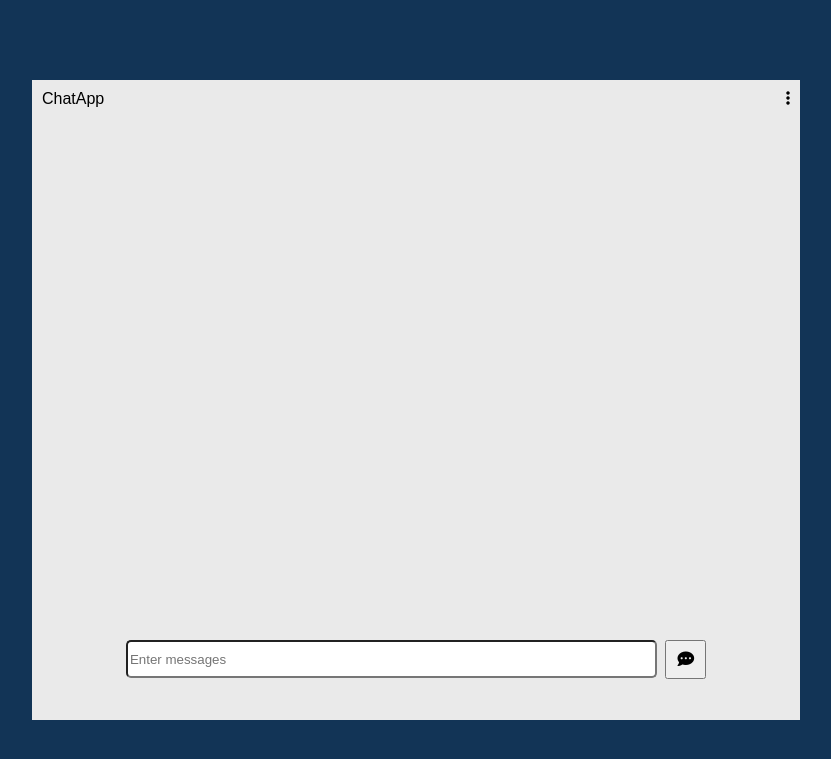
After one commit to IshmamR/ChatApp, a PHP site: page /main.php in a window 1280 px wide. The commit adds this page. Shown: the top 759 px of the page, without its empty margins (224-1055 px from the left). Run offline with PHP 8.4, Linux system fonts and the light colour scheme; some libraries are stand-ins or nearby versions.

Commit message:
Add files via upload

```diff
--- /dev/null
+++ b/chatApp/main.css
@@ -0,0 +1,95 @@
+html {
+	overflow: hidden;
+}
+body {
+	background-color:#123456;
+	min-height: 100%;
+	font-family: arial, sans-serif;
+}
+div{
+
+}
+.main {
+	position:absolute;
+	top:50%;
+	left:50%;
+	transform:translate(-50%,-50%);
+	height:80%;
+	width:60%;
+	background-color:#EAEAEA;
+}
+.main div {
+	background-color:#eaeaea;
+}
+
+.head {
+	padding:10px;
+	display:flex;
+	flex-direction:row;
+	justify-content:space-between;
+	max-height:10%;
+}
+
+.links span {
+	float:right;
+}
+.hide, #link {
+	display:none;
+}
+.show {
+
+}
+
+.bod {
+	height:80%;
+	overflow:auto;
+}
+
+.bod ul {
+	padding:0px 5px;
+}
+.bod ul li {
+	list-style:none;
+	display:block;
+	margin:7px 3px;
+}
+
+.other {
+	text-align:left;
+}
+.self {
+	text-align:right;
+}
+
+.sender {
+	padding:10px;
+	max-height:10%;
+	display:flex;
+	justify-content:center;
+}
+
+
+.sender form {
+	width: 100%;
+	margin: auto;
+	display: flex;
+	justify-content: center;
+}
+.sender input {
+	margin-right:0.5rem;
+	border-radius:5px;
+	min-width: 70%;
+	height: 2rem;
+}
+
+.sender button {
+	padding: 10px;
+}
+
+
+
+@media only screen and (max-width: 750px) {
+	.main {
+		width: 85%;
+	}
+}
--- /dev/null
+++ b/chatApp/main.js
@@ -0,0 +1,47 @@
+	// Web app's Firebase configuration
+	var firebaseConfig = {
+		apiKey: "AIzaSyDz_kcs8rJh55CUT3eMidXJj5n8Sfilezc",
+		authDomain: "test-3e8ba.firebaseapp.com",
+		databaseURL: "https://test-3e8ba.firebaseio.com",
+		projectId: "test-3e8ba", // My project id
+		storageBucket: "test-3e8ba.appspot.com",
+		messagingSenderId: "467850962659",
+		appId: "1:467850962659:web:06fa51381e5576440687d6"
+	};
+	// Initializing Firebase
+	firebase.initializeApp(firebaseConfig);
+
+	////////////////////////////////////////////
+	var myName = sessionStorage.getItem("user");
+
+	function sendMsg() {
+
+		var message = document.querySelector("#message").value;
+
+		firebase.database().ref("messages").push().set({
+			"sender": myName,
+			"message": message
+		});
+
+		document.querySelector("#message").value = ""; // Removing text from the input box
+
+		return false;
+	}
+
+	firebase.database().ref("messages").on("child_added", function (snapshot) {
+		var html ="";
+
+		html += "<li";
+
+		if (snapshot.val().sender == myName) {
+			html += " class='self'>";
+			html += snapshot.val().message + " :" + "<i class='far fa-user-circle'></i>";
+		} else {
+			html += " class='other'>";
+			html += snapshot.val().sender + ": " + snapshot.val().message;
+		}
+
+		html += "</li>";
+
+		document.querySelector("#messages").innerHTML += html;
+	})
--- /dev/null
+++ b/chatApp/main.php
@@ -0,0 +1,53 @@
+<!DOCTYPE html>
+<html lang="en">
+		<head>
+			<meta charset="utf-8">
+			<meta name="viewport" content="width=device-width initial-scale=1.0">
+			<title>ChatApp</title>
+			<script src="https://kit.fontawesome.com/b3a4cf9dc1.js" crossorigin="anonymous"></script>
+			<link rel="stylesheet" type="text/css" href="main.css">
+		</head>
+		<body>
+				<div class="main">
+						<div class="head">
+								<div class="logo">
+										<span>ChatApp</span>
+								</div>
+								<div class="links">
+										<span>
+												<i class="fas fa-ellipsis-h hide" /></i>
+												<i class="fas fa-ellipsis-v show" /></i>
+										</span>
+										<ul id="link">
+												<li>About</li>
+												<li>Contact</li>
+												<li>Report</li>
+										</ul>
+								</div>
+						</div>
+						<div class="bod">
+								<ul id="messages">
+										<!-- <li class="other">Hi</li>
+										<li class="other">hello</li>
+										<li class="other">sup</li>
+										<li class="self">awesome</li>
+										<li class="other">hehe</li> -->
+								</ul>
+						</div>
+						<div class="sender">
+								<form onsubmit="return sendMsg();">
+									<input id="message" placeholder="Enter messages" autocomplete="off">
+									<button type="submit"><i class="fas fa-comment-dots fa-lg"></i></button>
+								</form>
+						</div>
+				</div>
+
+				<!-- The core Firebase JS SDK is always required and must be listed first -->
+				<script src="https://www.gstatic.com/firebasejs/7.17.2/firebase-app.js"></script>
+				<!-- Include Firebase database -->
+				<script src="https://www.gstatic.com/firebasejs/7.17.2/firebase-database.js"></script>
+				<!-- TODO: Add SDKs for Firebase products that you want to use
+		 		https://firebase.google.com/docs/web/setup#available-libraries -->
+				<script src="main.js"></script>
+		</body>
+</html>
```
Also changed, not shown: chatApp/index.php (+65 -62 lines).
